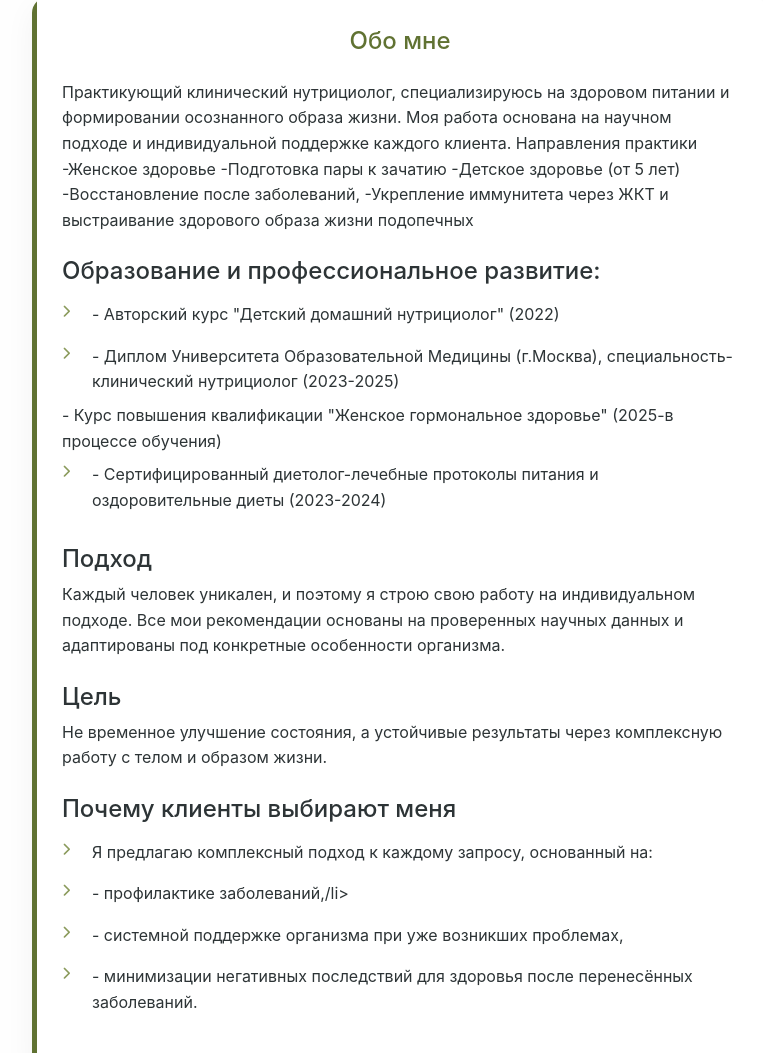
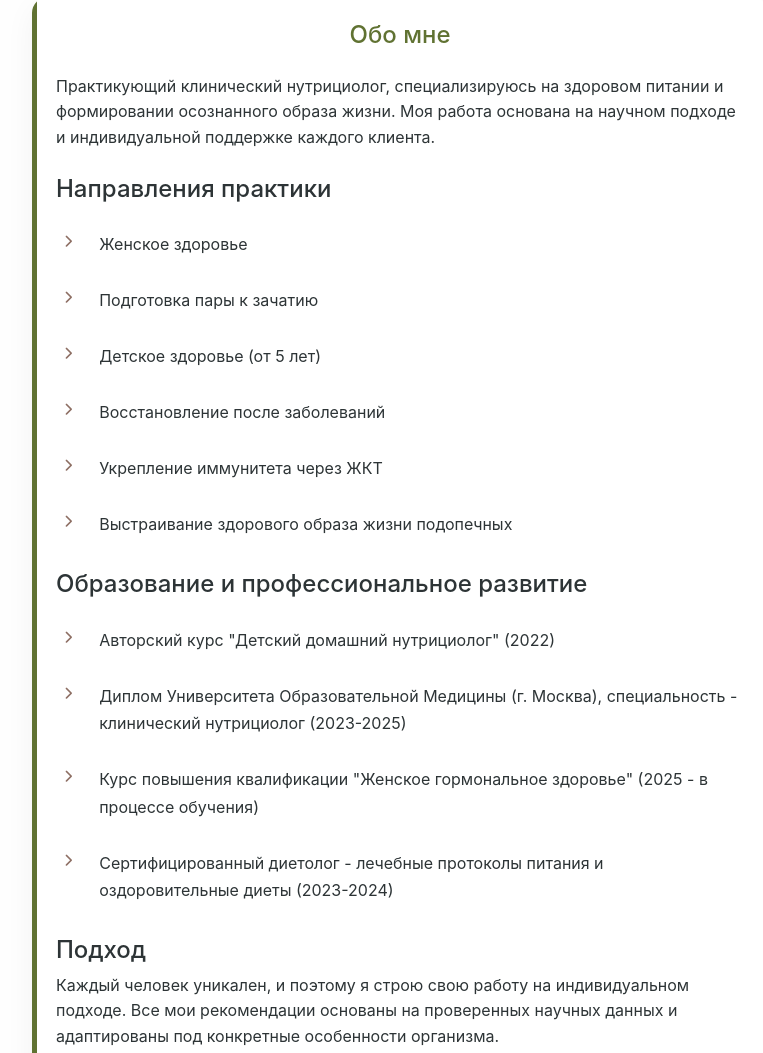
Before and after one commit to ityulkanov/nutritionology, a plain HTML site: page about.html in a window 1280 px wide. Shown: the part 820-1873 px from the top of the page, without its empty margins (240-1003 px from the left). Drawn offline with Linux system fonts and the light colour scheme.

Commit message:
list styles added

```diff
--- a/about.html
+++ b/about.html
@@ -7,6 +7,7 @@
     <link href="libs/bootstrap.css" rel="stylesheet"/>
     <link rel="stylesheet" href="libs/font-awesome_6.4.0_css_all.css"/>
     <link rel="stylesheet" href="css/style.css"/>
+    <link rel="stylesheet" href="css/list-styles.css"/>
 </head>
 <body>
 
@@ -35,46 +36,54 @@
     <div class="container">
         <div class="row">
             <div class="col-lg-8 mx-auto">
-                <div class="program-card">
+                <div class="program-card p-4">
                     <h3 class="text-center mb-4">Обо мне</h3>
-                    <p>Практикующий клинический нутрициолог, специализируюсь на здоровом питании и формировании осознанного образа жизни.
-                        Моя работа основана на научном подходе и индивидуальной поддержке каждого клиента.
+                    <p>Практикующий клинический нутрициолог, специализируюсь на здоровом питании и формировании
+                        осознанного образа жизни.
+                        Моя работа основана на научном подходе и индивидуальной поддержке каждого клиента.</p>
 
-                        Направления практики
--Женское здоровье
--Подготовка пары к зачатию
--Детское здоровье (от 5 лет)
--Восстановление после заболеваний,
--Укрепление иммунитета через ЖКТ и выстраивание здорового образа жизни подопечных
+                    <h4 class="mt-4">Направления практики</h4>
+                    <ul>
+                        <li>Женское здоровье</li>
+                        <li>Подготовка пары к зачатию</li>
+                        <li>Детское здоровье (от 5 лет)</li>
+                        <li>Восстановление после заболеваний</li>
+                        <li>Укрепление иммунитета через ЖКТ</li>
+                        <li>Выстраивание здорового образа жизни подопечных</li>
+                    </ul>
 
 
-                    <h4 class="mt-4">
-Образование и профессиональное развитие:</h4>
-
+                    <h4 class="mt-4">Образование и профессиональное развитие</h4>
                     <ul>
-                        <li>- Авторский курс "Детский домашний нутрициолог" (2022)</li>
-                        <li>- Диплом Университета Образовательной Медицины (г.Москва), специальность-клинический нутрициолог (2023-2025)
-                        </li>- Курс повышения квалификации "Женское гормональное здоровье" (2025-в процессе обучения)
-                        <li>- Сертифицированный диетолог-лечебные протоколы питания и оздоровительные диеты (2023-2024)</li>
-
+                        <li>Авторский курс "Детский домашний нутрициолог" (2022)</li>
+                        <li>Диплом Университета Образовательной Медицины (г. Москва), специальность - клинический
+                            нутрициолог (2023-2025)
+                        </li>
+                        <li>Курс повышения квалификации "Женское гормональное здоровье" (2025 - в процессе обучения)
+                        </li>
+                        <li>Сертифицированный диетолог - лечебные протоколы питания и оздоровительные диеты
+                            (2023-2024)
+                        </li>
                     </ul>
 
                     <h4 class="mt-4">Подход</h4>
-                    <p>Каждый человек  уникален, и поэтому я строю свою работу на индивидуальном подходе.
-Все мои рекомендации основаны на проверенных научных данных и адаптированы под конкретные особенности организма.</p>
+                    <p>Каждый человек уникален, и поэтому я строю свою работу на индивидуальном подходе.
+                        Все мои рекомендации основаны на проверенных научных данных и адаптированы под конкретные
+                        особенности организма.</p>
                     <h4 class="mt-4">Цель</h4>
-<p>Не временное улучшение состояния, а устойчивые результаты через комплексную работу с телом и образом жизни.</p>
-</li>
+                    <p>Не временное улучшение состояния, а устойчивые результаты через комплексную работу с телом и
+                        образом жизни.</p>
 
                     <h4 class="mt-4">Почему клиенты выбирают меня</h4>
+                    <p>Я предлагаю комплексный подход к каждому запросу, основанный на:</p>
                     <ul>
-                        <li>Я предлагаю комплексный подход к каждому запросу, основанный на:
-</li>
-                        <li>- профилактике заболеваний,/li>
-                        <li>- системной поддержке организма при уже возникших проблемах,</li>
-                        <li>- минимизации негативных последствий для здоровья после перенесённых заболеваний.</li>
+                        <li>Профилактике заболеваний</li>
+                        <li>Системной поддержке организма при уже возникших проблемах</li>
+                        <li>Минимизации негативных последствий для здоровья после перенесённых заболеваний</li>
                     </ul>
-                </div>Такой подход помогает сохранить и укрепить здоровье на всех этапах-от предупреждения болезни до восстановления.
+                    <p>Такой подход помогает сохранить и укрепить здоровье на всех этапах - от предупреждения болезни до
+                        восстановления.</p>
+                </div>
 
             </div>
         </div>
--- /dev/null
+++ b/css/list-styles.css
@@ -0,0 +1,46 @@
+/* Custom list styling with arrows */
+ul {
+    list-style: none;
+    padding-left: 0;
+    margin: 1.25rem 0;
+}
+
+ul li {
+    position: relative;
+    padding-left: 2rem;
+    margin-bottom: 0.8rem;
+    line-height: 1.7;
+}
+
+ul li:before {
+    content: "→";
+    position: absolute;
+    left: 0;
+    color: #6d4c41; /* Main theme brown color */
+    font-weight: bold;
+    transition: all 0.3s ease;
+}
+
+.program-card ul li:before {
+    color: #8d6e63; /* Lighter theme brown for cards */
+}
+
+/* Hover effects */
+ul li:hover {
+    transform: translateX(8px);
+    transition: transform 0.3s ease;
+}
+
+ul li:hover:before {
+    color: #5d4037; /* Darker brown on hover */
+    transform: translateX(5px);
+}
+
+/* Special styling for program cards */
+.program-card ul {
+    margin-left: 0.5rem;
+}
+
+.program-card ul li {
+    padding-left: 2.2rem;
+}
--- a/programs/1.html
+++ b/programs/1.html
@@ -7,6 +7,7 @@
     <link href="../libs/bootstrap.css" rel="stylesheet"/>
     <link rel="stylesheet" href="../libs/font-awesome_6.4.0_css_all.css"/>
     <link rel="stylesheet" href="../css/style.css"/>
+    <link rel="stylesheet" href="../css/list-styles.css"/>
 </head>
 <body>
 
```
Also changed, not shown: programs/2.html (+1 -0 lines), programs/3.html (+1 -0 lines), programs/4.html (+1 -0 lines), programs/5.html (+1 -0 lines), programs/6.html (+1 -0 lines).
